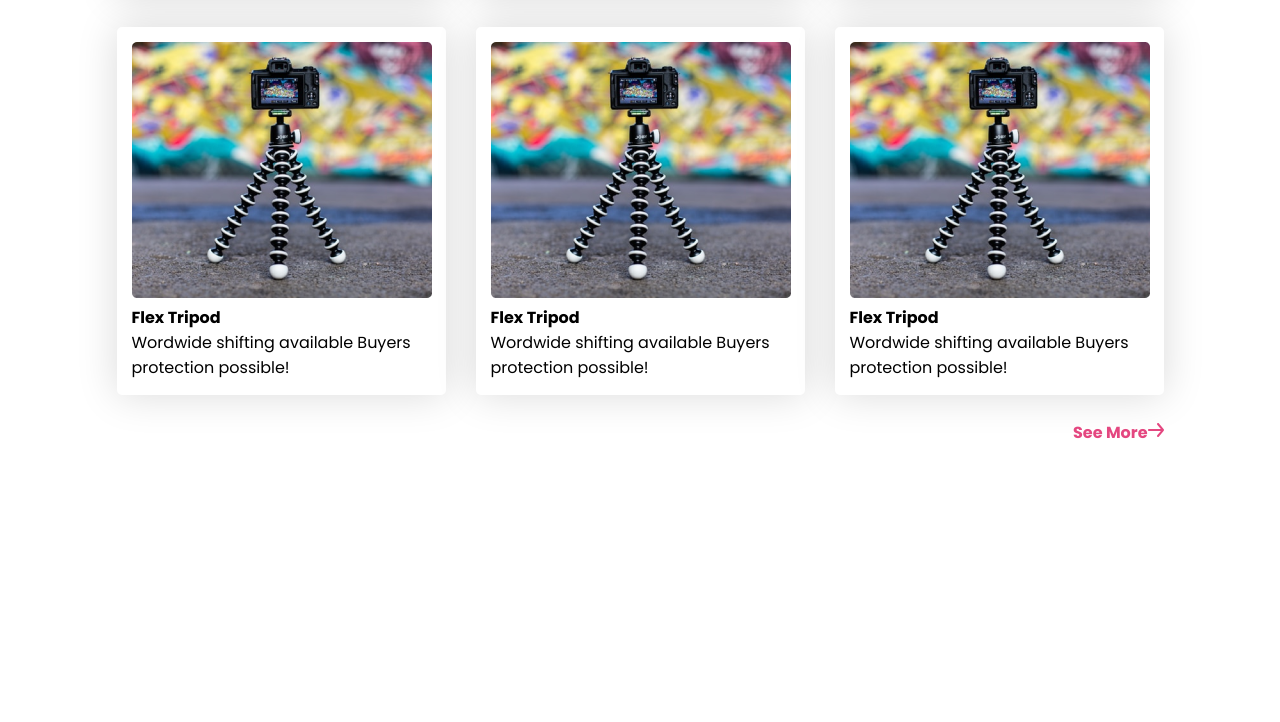
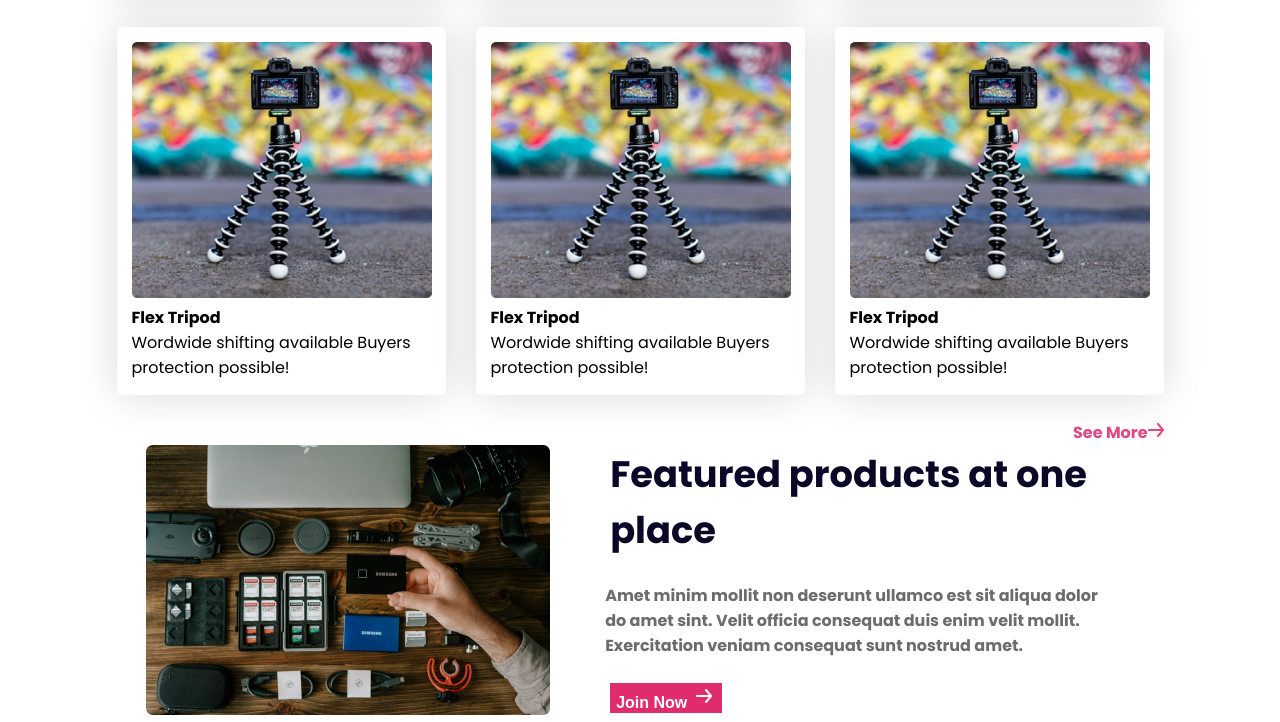
Before and after one commit to Sabbir6644/influencer, a plain HTML site: page index.html in a window 1280 px wide. Shown: the part 1661-2383 px from the top of the page. Before the commit the page ends 2106 px from the top, so only its background shows below. Drawn offline with Linux system fonts and the light colour scheme.

Commit message:
section 3 add

```diff
--- a/index.html
+++ b/index.html
@@ -167,11 +167,30 @@
                 </div>
                 <br>
                 <h5> See More<svg xmlns="http://www.w3.org/2000/svg" width="16" height="15" viewBox="0 0 16 15"
-                    fill="none">
-                    <path
-                        d="M1 8H12.86L9.23 12.36C9.14595 12.4611 9.08265 12.5778 9.0437 12.7034C9.00474 12.829 8.99091 12.961 9.00298 13.0919C9.02736 13.3564 9.15578 13.6003 9.36 13.77C9.56422 13.9397 9.8275 14.0214 10.0919 13.997C10.3563 13.9726 10.6003 13.8442 10.77 13.64L15.77 7.64C15.8036 7.59228 15.8337 7.54214 15.86 7.49C15.86 7.44 15.91 7.41 15.93 7.36C15.9753 7.24534 15.9991 7.12329 16 7C15.9991 6.87671 15.9753 6.75466 15.93 6.64C15.93 6.59 15.88 6.56 15.86 6.51C15.8337 6.45786 15.8036 6.40773 15.77 6.36L10.77 0.360002C10.676 0.247119 10.5582 0.156339 10.4252 0.0941181C10.2921 0.0318971 10.1469 -0.000236672 10 1.91036e-06C9.76635 -0.000454603 9.53991 0.0809208 9.36 0.230002C9.25874 0.313951 9.17504 0.417051 9.11369 0.533399C9.05234 0.649746 9.01454 0.777054 9.00246 0.908031C8.99039 1.03901 9.00427 1.17108 9.04331 1.29668C9.08236 1.42229 9.1458 1.53895 9.23 1.64L12.86 6H1C0.734784 6 0.48043 6.10536 0.292893 6.2929C0.105357 6.48043 0 6.73479 0 7C0 7.26522 0.105357 7.51957 0.292893 7.70711C0.48043 7.89464 0.734784 8 1 8Z"
-                        fill="#E02C6D" fill-opacity="0.87" />
-                </svg></h5>
+                        fill="none">
+                        <path
+                            d="M1 8H12.86L9.23 12.36C9.14595 12.4611 9.08265 12.5778 9.0437 12.7034C9.00474 12.829 8.99091 12.961 9.00298 13.0919C9.02736 13.3564 9.15578 13.6003 9.36 13.77C9.56422 13.9397 9.8275 14.0214 10.0919 13.997C10.3563 13.9726 10.6003 13.8442 10.77 13.64L15.77 7.64C15.8036 7.59228 15.8337 7.54214 15.86 7.49C15.86 7.44 15.91 7.41 15.93 7.36C15.9753 7.24534 15.9991 7.12329 16 7C15.9991 6.87671 15.9753 6.75466 15.93 6.64C15.93 6.59 15.88 6.56 15.86 6.51C15.8337 6.45786 15.8036 6.40773 15.77 6.36L10.77 0.360002C10.676 0.247119 10.5582 0.156339 10.4252 0.0941181C10.2921 0.0318971 10.1469 -0.000236672 10 1.91036e-06C9.76635 -0.000454603 9.53991 0.0809208 9.36 0.230002C9.25874 0.313951 9.17504 0.417051 9.11369 0.533399C9.05234 0.649746 9.01454 0.777054 9.00246 0.908031C8.99039 1.03901 9.00427 1.17108 9.04331 1.29668C9.08236 1.42229 9.1458 1.53895 9.23 1.64L12.86 6H1C0.734784 6 0.48043 6.10536 0.292893 6.2929C0.105357 6.48043 0 6.73479 0 7C0 7.26522 0.105357 7.51957 0.292893 7.70711C0.48043 7.89464 0.734784 8 1 8Z"
+                            fill="#E02C6D" fill-opacity="0.87" />
+                    </svg></h5>
+            </div>
+        </section>
+        <!-- Section 3 start -->
+        <section>
+            <div class="section3-container">
+                <div class="section3-img">
+                    <img src="images/gear.png" alt="">
+                </div>
+                <div class="section3-text-container">
+                    <div>
+                        <h3>Featured products at one place</h3>
+                        <br>
+                        <p>Amet minim mollit non deserunt ullamco est sit aliqua dolor do amet sint. Velit officia
+                            consequat duis enim velit mollit. Exercitation veniam consequat sunt nostrud amet.</p> <br>
+                        <button>Join Now <svg xmlns="http://www.w3.org/2000/svg" width="24" height="24" viewBox="0 0 24 24" fill="none">
+                            <path d="M5 13H16.86L13.23 17.36C13.146 17.4611 13.0826 17.5778 13.0437 17.7034C13.0047 17.829 12.9909 17.961 13.003 18.0919C13.0274 18.3564 13.1558 18.6003 13.36 18.77C13.5642 18.9397 13.8275 19.0214 14.0919 18.997C14.3563 18.9726 14.6003 18.8442 14.77 18.64L19.77 12.64C19.8036 12.5923 19.8337 12.5421 19.86 12.49C19.86 12.44 19.91 12.41 19.93 12.36C19.9753 12.2453 19.9991 12.1233 20 12C19.9991 11.8767 19.9753 11.7547 19.93 11.64C19.93 11.59 19.88 11.56 19.86 11.51C19.8337 11.4579 19.8036 11.4077 19.77 11.36L14.77 5.36C14.676 5.24712 14.5582 5.15634 14.4252 5.09412C14.2921 5.0319 14.1469 4.99976 14 5C13.7663 4.99955 13.5399 5.08092 13.36 5.23C13.2587 5.31395 13.175 5.41705 13.1137 5.5334C13.0523 5.64975 13.0145 5.77705 13.0025 5.90803C12.9904 6.03901 13.0043 6.17108 13.0433 6.29668C13.0824 6.42229 13.1458 6.53895 13.23 6.64L16.86 11H5C4.73478 11 4.48043 11.1054 4.29289 11.2929C4.10536 11.4804 4 11.7348 4 12C4 12.2652 4.10536 12.5196 4.29289 12.7071C4.48043 12.8946 4.73478 13 5 13Z" fill="white"/>
+                          </svg></button>
+                    </div>
+                </div>
             </div>
         </section>
     </main>
--- a/influencer.css
+++ b/influencer.css
@@ -113,6 +113,11 @@ li a {
 }
 
 /* section 2 Styles Start */
+.section2-container {
+    max-width: 1440px;
+    max-height: 3306px;
+}
+
 .section2-title {
     text-align: center;
     color: #3A3A3A;
@@ -123,7 +128,8 @@ li a {
 
 .box-container {
     display: grid;
-    grid-template-columns: repeat(3, 1fr);
+    grid-template-columns: repeat(3,1fr);
+    justify-content: center;
     gap: 30px;
 }
 
@@ -148,7 +154,56 @@ li a {
 .section2-container>h5 {
     text-align: right;
     color: rgba(224, 44, 109, 0.87);
-   font-size: 1rem;
+    font-size: 1rem;
+}
+
+/* Section 3 Styles */
+.section3-container {
+    display: flex;
+    justify-content: space-between;
+    max-width: 1440px;
+    max-height: 3306px;
+}
+
+.section3-container>div {
+    width: 50%;
+}
+
+.section3-img {
+    max-width: 404px;
+    max-height: 270px;
+}
+
+.section3-text-container {
+    display: flex;
+    height: auto;
+    align-items: center;
+}
+
+.section3-text-container>div>h3 {
+    color: #0A0826;
+    font-size: 2.3rem;
+    font-weight: 700;
+
+}
+
+.section3-text-container>div>p {
+    max-width: 501px;
+    max-height: 88px;
+    color: #6C6C6C;
+    font-size: 1rem;
+    font-weight: 700;
+    margin-left: -5px;
+
+}
+.section3-text-container>div>button {
+    color: #FFF;
+    font-size: 1rem;
+    font-weight: 700;
+    background: #E02C6D;
+    border: none;
+
+
 }
 
 
```
